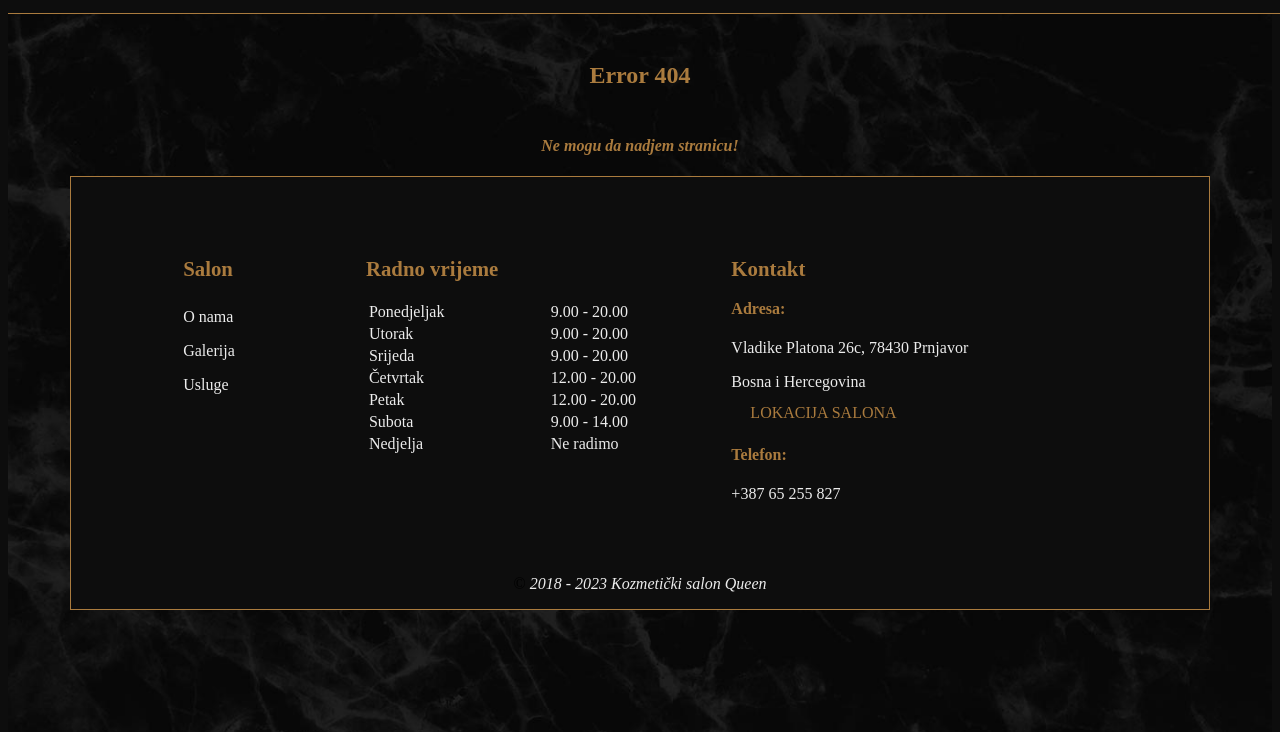
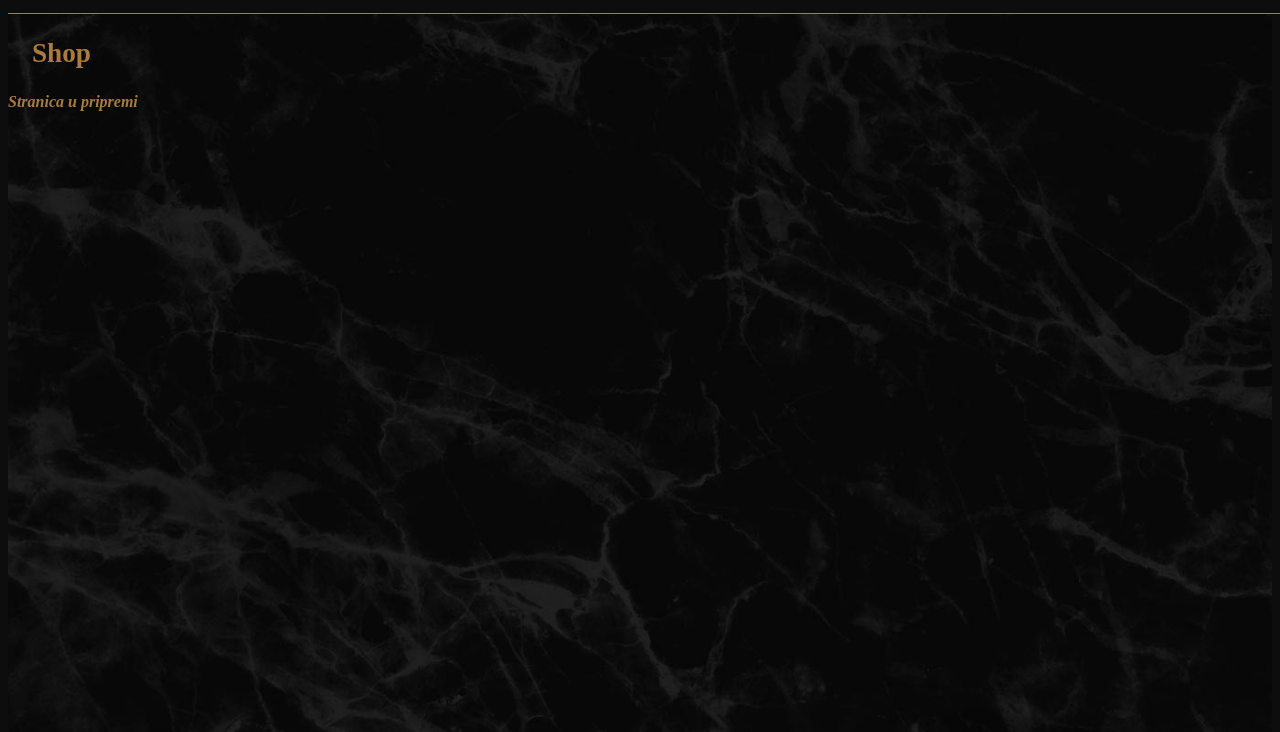
Before and after one commit to natasa-queen/queenFinal, a Gatsby site: page /shop in a window 1280 px wide. Before the commit this address had no page. Shown: the part 68-800 px from the top of the page. Built offline with nearby package versions, Linux system fonts and the light colour scheme; Gatsby itself is replaced by a stand-in of ours; some icons are missing.

Commit message:
prva str gotova

```diff
--- /dev/null
+++ b/src/assets/css/shop.scss
@@ -0,0 +1,14 @@
+
+.shop-wraper {
+  min-height: 100vh;
+
+  h2 {
+    color: var(--zlatna);
+    font-size: 1.7rem;
+    margin: 1.5rem;
+  }
+  h4 {
+    color: var(--zlatna);
+
+  }
+}
--- a/src/assets/css/usluge-index.scss
+++ b/src/assets/css/usluge-index.scss
@@ -4,7 +4,9 @@
   h1 {
     color: var(--zlatna);
     text-align: center;
-    margin-top: 1rem;
+    //margin-top: 1rem;
+    font-size: 1.7rem;
+    margin: 1.5rem;
   }
 
   .uslugeBox {
--- a/src/components/Navigacija.jsx
+++ b/src/components/Navigacija.jsx
@@ -30,10 +30,11 @@ const Navigacija = () => {
           <ul className={show ? `pokazati-meni` : ``}>
             <li><Link to='/' onClick={klik} activeClassName="aktivni-link" >Početna</Link></li>
             <li><Link to='/cjenovnik' onClick={klik} activeClassName="aktivni-link" >Cjenovnik</Link></li>
+            <li><Link to='/usluge' onClick={klik} activeClassName="aktivni-link" >Usluge</Link></li>
+            <li><Link to='/edukacije' onClick={klik} activeClassName="aktivni-link">Edukacije</Link></li>
             <li><Link to='/rezervacija' onClick={klik} activeClassName="aktivni-link">Rezervacija</Link></li>
-            <li><Link to='#' onClick={klik} activeClassName="aktivni-link">Galerija</Link></li>
-            <li><Link to='#' onClick={klik} activeClassName="aktivni-link">Shop</Link></li>
-            <li><Link to='/edukacije' onClick={klik} activeClassName="aktivni-link">Edukacije</Link></li>
+            <li><Link to='/galerija' onClick={klik} activeClassName="aktivni-link">Galerija</Link></li>
+            <li><Link to='/shop' onClick={klik} activeClassName="aktivni-link">Shop</Link></li>
           </ul>
 
           <div className='logo'>
--- a/src/pages/edukacije.jsx
+++ b/src/pages/edukacije.jsx
@@ -1,15 +1,17 @@
 import React from 'react'
 import Layout from '../components/Layout'
 
-import '../assets/css/stranica-u-pripremi.scss'
+import '../assets/css/edukacije.scss'
 
 
 const Edukacije = () => {
     return(
         <Layout>
+          <div className="edukacije-wraper">
             <h2>Edukacije</h2>
 
             <h4><i>Stranica u pripremi</i></h4>
+          </div>
         </Layout>
     )
 }
--- a/src/pages/galerija.jsx
+++ b/src/pages/galerija.jsx
@@ -1,15 +1,19 @@
 import React from 'react'
 import Layout from '../components/Layout'
 
-import '../assets/css/stranica-u-pripremi.scss'
+import '../assets/css/galerija.scss'
 
 
 const Galerija = () => {
     return(
         <Layout>
+          <div className="galerija-wraper">
+
             <h2>Galerija</h2>
 
             <h4><i>Stranica u pripremi</i></h4>
+
+          </div>
         </Layout>
     )
 }
--- /dev/null
+++ b/src/pages/shop.jsx
@@ -0,0 +1,20 @@
+import React from 'react'
+import Layout from '../components/Layout'
+
+import '../assets/css/shop.scss'
+
+
+const Shop = () => {
+  return(
+      <Layout>
+        <div className="shop-wraper">
+
+          <h2>Shop</h2>
+
+          <h4><i>Stranica u pripremi</i></h4>
+
+        </div>
+      </Layout>
+  )
+}
+export default Shop
```
Also changed, not shown: src/assets/css/edukacije.scss (added, +14 -0 lines), src/assets/css/galerija.scss (added, +16 -0 lines).
